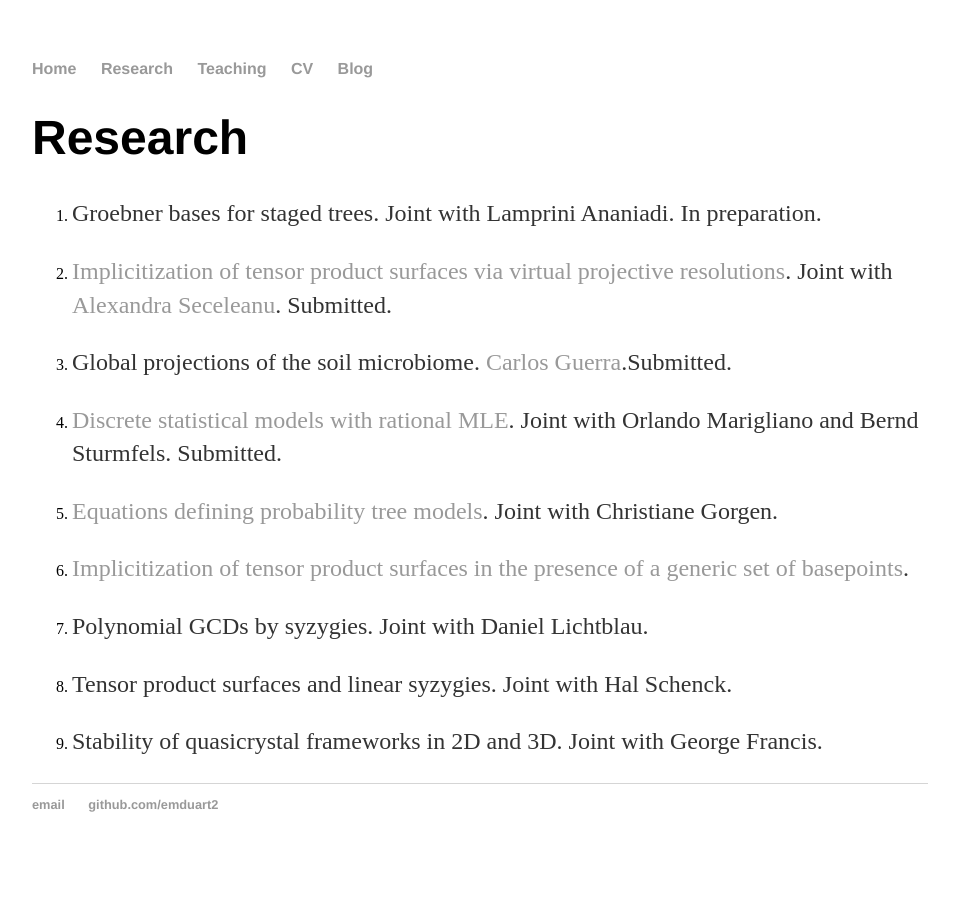
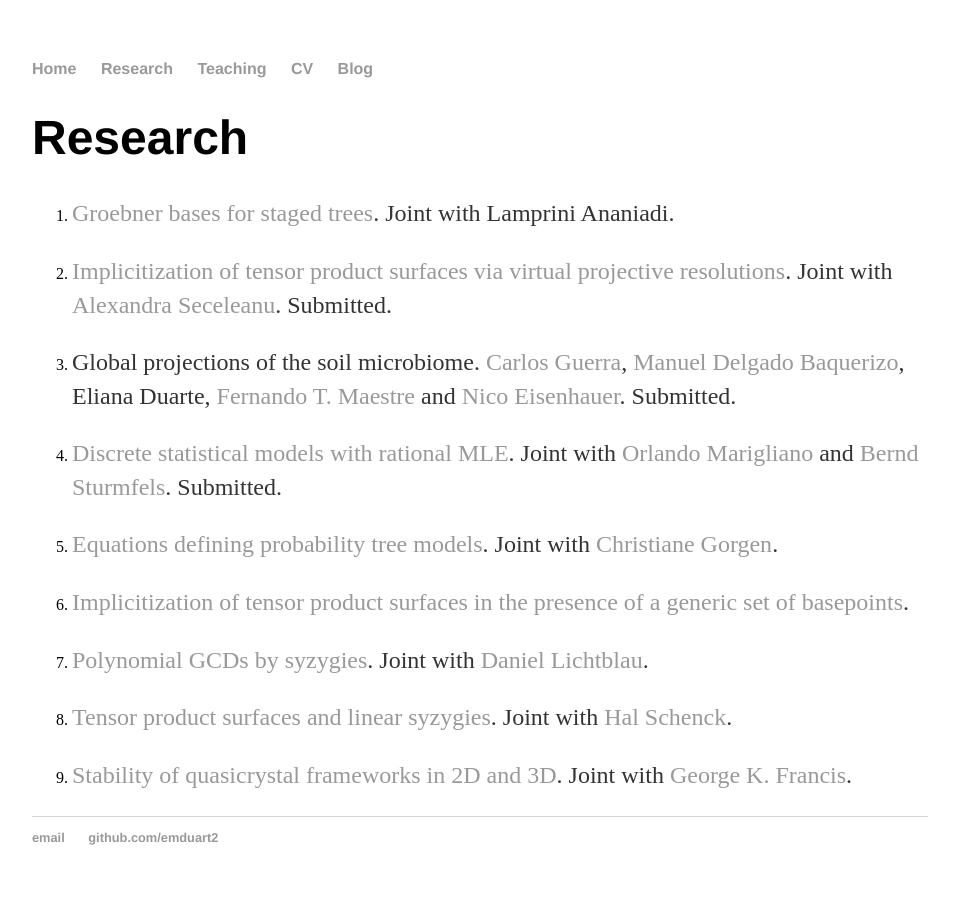
Before and after one commit to emduart2/emduart2.github.io, a Jekyll site: the page built from about/index.md, in a window 1280 px wide. Shown: the whole page, without its empty margins (160-1119 px from the left). Built offline with Jekyll 4.4.1, drawn with Linux system fonts in a browser that asks for light colours.

```diff
--- a/about/index.md
+++ b/about/index.md
@@ -5,21 +5,23 @@ title: Research
 
 # Research
 
-1. Groebner bases for staged trees. Joint with Lamprini Ananiadi. In preparation.
+1. [Groebner bases for staged trees](https://arxiv.org/abs/1910.02721). Joint with Lamprini Ananiadi.
 
 1. [Implicitization of tensor product surfaces via virtual projective resolutions](https://arxiv.org/abs/1908.02086).
    Joint with [Alexandra Seceleanu](https://www.math.unl.edu/~aseceleanu2/). Submitted.
 
-1. Global projections of the soil microbiome. [Carlos Guerra](https://scholar.google.pt/citations?user=0stRyvUAAAAJ&hl=en).Submitted.
+1. Global projections of the soil microbiome. [Carlos Guerra](https://scholar.google.pt/citations?user=0stRyvUAAAAJ&hl=en), [Manuel Delgado Baquerizo](https://scholar.google.com/citations?user=oxRf6bEAAAAJ&hl=en), Eliana Duarte, [Fernando T. Maestre](http://maestrelab.com/en/">Fernando T. Maestre)
+and [Nico Eisenhauer](https://www.idiv.de/en/groups_and_people/employees/details/eshow/eisenhauer_nico.html). Submitted.
 
-1. [Discrete statistical models with rational MLE](https://arxiv.org/abs/1903.06110). Joint with Orlando Marigliano and Bernd Sturmfels. Submitted.
+1. [Discrete statistical models with rational MLE](https://arxiv.org/abs/1903.06110). Joint with [Orlando Marigliano](https://orlandomarigliano.wordpress.com)
+and [Bernd Sturmfels](https://math.berkeley.edu/~bernd/). Submitted.
 
-1. [Equations defining probability tree models](https://www.sciencedirect.com/science/article/abs/pii/S0747717119300379). Joint with Christiane Gorgen.
+1. [Equations defining probability tree models](https://www.sciencedirect.com/science/article/abs/pii/S0747717119300379). Joint with [Christiane Gorgen](https://sites.google.com/view/goergen).
 
 1. [Implicitization of tensor product surfaces in the presence of a generic set of basepoints](https://arxiv.org/abs/1610.03820).
 
-1. Polynomial GCDs by syzygies. Joint with Daniel Lichtblau.
+1. [Polynomial GCDs by syzygies](https://ieeexplore.ieee.org/document/7829593). Joint with [Daniel Lichtblau](https://community.wolfram.com/web/danl).
 
-1. Tensor product surfaces and linear syzygies. Joint with Hal Schenck.
+1. [Tensor product surfaces and linear syzygies](https://arxiv.org/abs/1402.6751). Joint with [Hal Schenck](https://orion.math.iastate.edu/hschenck/).
 
-1. Stability of quasicrystal frameworks in 2D and 3D. Joint with George Francis.
+1. [Stability of quasicrystal frameworks in 2D and 3D](http://new.math.uiuc.edu/quasistable/DuarteFrancisSeville1may13.pdf). Joint with [George K. Francis](http://new.math.uiuc.edu).
```
Also changed, not shown: teaching/index.md (+2 -0 lines), teaching/sevenLectures2019.md (added, +20 -0 lines).
